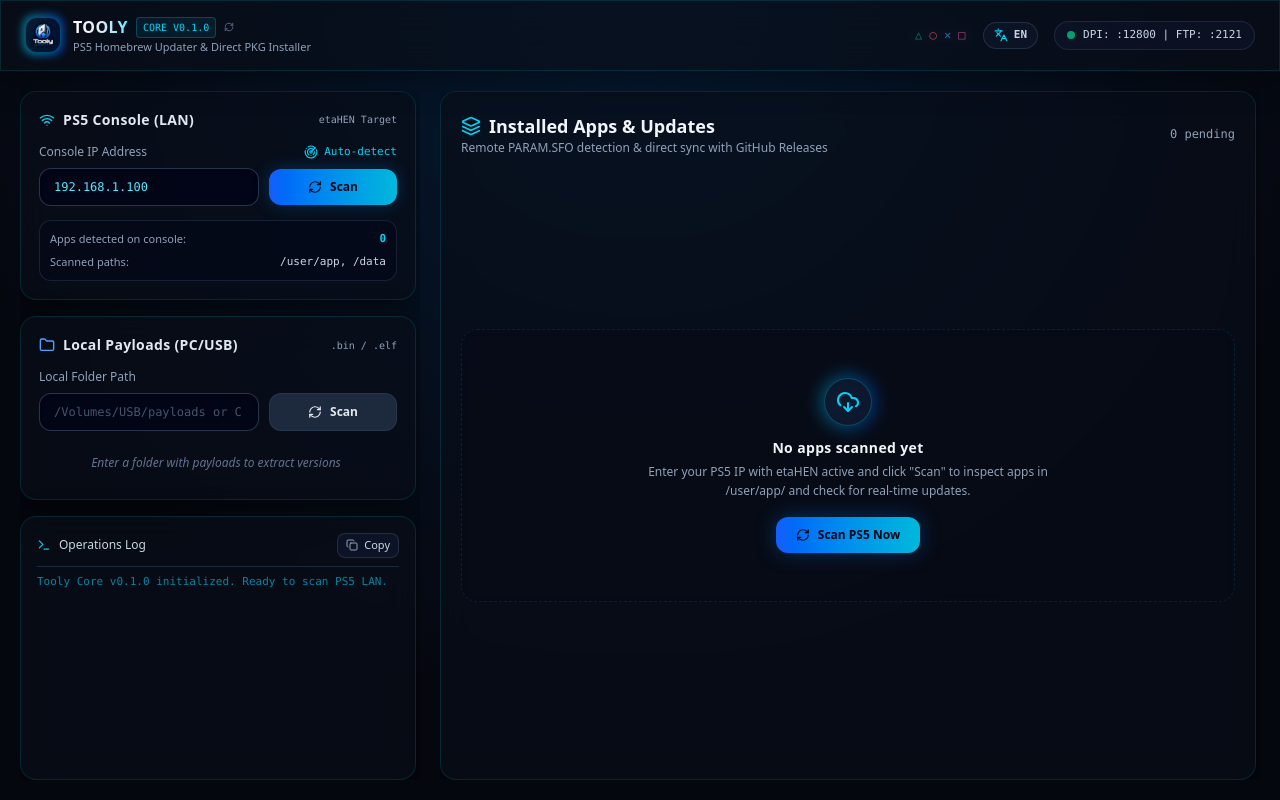
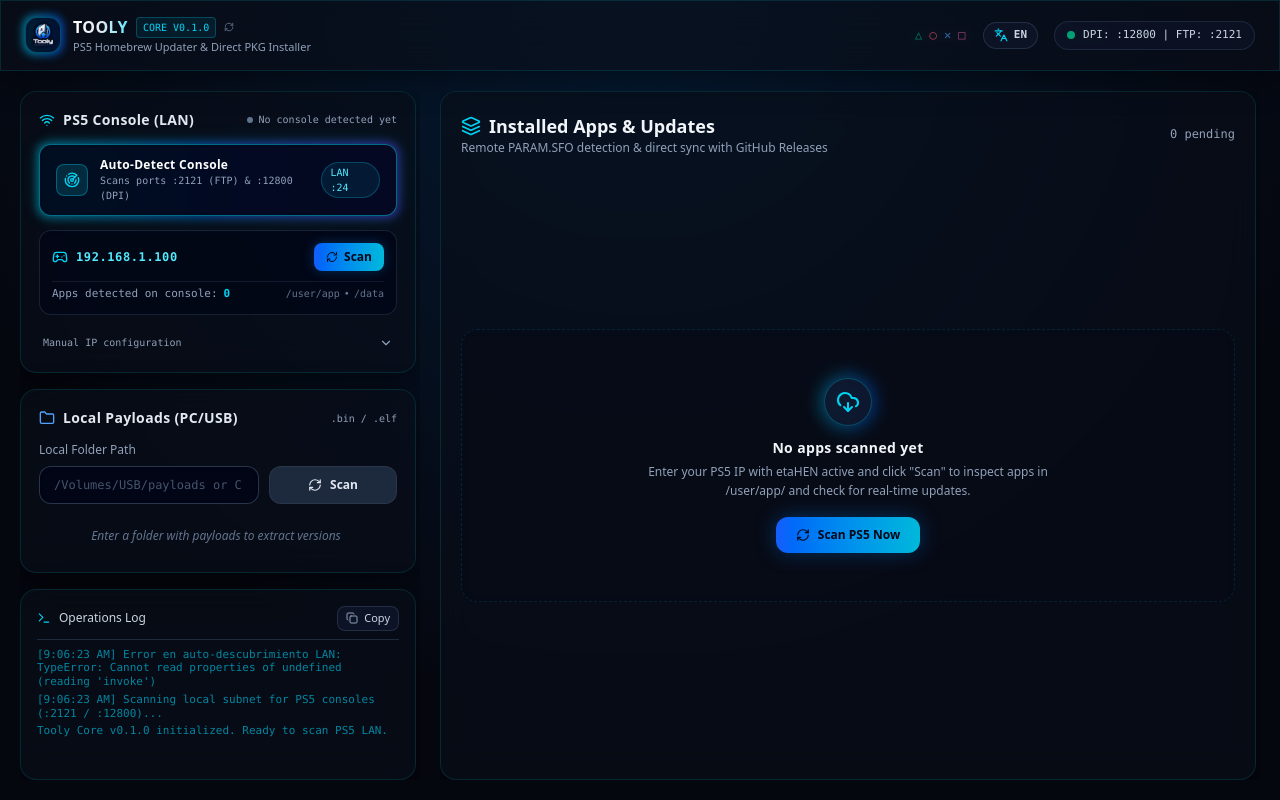
Before and after one commit to Thefederico/tooly, a React (Vite) app: page / in a window 1280 px wide. Built offline with nearby package versions, Linux system fonts and the light colour scheme.

Commit message:
feat(ui): prioritize auto-detection as primary console connection flow

```diff
--- a/src/components/dashboard.tsx
+++ b/src/components/dashboard.tsx
@@ -22,6 +22,11 @@ import {
   ArrowUpCircle,
   ExternalLink,
   Database,
+  ChevronDown,
+  ChevronUp,
+  Gamepad2,
+  CheckCircle,
+  AlertCircle,
 } from "lucide-react";
 import { ArchiveUpdatesModal } from "./archive-updates-modal";
 import { ArchiveOrgGameUpdate } from "../lib/types";
@@ -47,10 +52,12 @@ export function Dashboard() {
   };
 
   const [ps5Ip, setPs5Ip] = useState("192.168.1.100");
+  const [showManualIp, setShowManualIp] = useState(false);
   const [payloadDir, setPayloadDir] = useState("");
   const [isScanningFtp, setIsScanningFtp] = useState(false);
   const [isScanningPayloads, setIsScanningPayloads] = useState(false);
   const [isDiscovering, setIsDiscovering] = useState(false);
+  const [hasDiscoveredConsole, setHasDiscoveredConsole] = useState(false);
   const [updatingId, setUpdatingId] = useState<string | null>(null);
 
   const [installedApps, setInstalledApps] = useState<InstalledApp[]>([]);
@@ -112,12 +119,17 @@ export function Dashboard() {
     }
   };
 
-  // Auto-comprobación pasiva de versión de Tooly al cargar
+  // Auto-comprobación pasiva de versión de Tooly y auto-detección pasiva de consola LAN al montar
   useEffect(() => {
     handleCheckAppUpdate(true);
+    // Auto-detección pasiva en arranque para experiencia Zero-Config
+    const autoScanTimer = setTimeout(() => {
+      handleDiscoverPs5();
+    }, 600);
+    return () => clearTimeout(autoScanTimer);
   }, []);
 
-  // Auto-descubrimiento en subred LAN
+  // Auto-descubrimiento en subred LAN (Flujo Principal)
   const handleDiscoverPs5 = async () => {
     setIsDiscovering(true);
     addLog(t.logDiscovering);
@@ -128,8 +140,9 @@ export function Dashboard() {
       if (discovered.length > 0) {
         const selected = discovered[0];
         setPs5Ip(selected.ip);
+        setHasDiscoveredConsole(true);
         addLog(t.logDiscoveredSuccess(discovered.length, selected.ip));
-        // Opcional: auto-disparar escaneo si FTP está abierto
+        // Auto-disparar escaneo de aplicaciones si FTP está abierto
         if (selected.ftp_open) {
           setTimeout(() => {
             handleScanPs5WithIp(selected.ip);
@@ -555,57 +568,124 @@ export function Dashboard() {
       <main className="p-5 max-w-7xl mx-auto w-full flex-1 grid grid-cols-1 lg:grid-cols-12 gap-5 min-h-0 overflow-hidden">
         {/* Left Column: Console Connect & Local Directory (4 cols) */}
         <section className="lg:col-span-4 flex flex-col gap-4 min-h-0 overflow-y-auto pr-1">
-          {/* Box 1: PS5 Connection Card */}
-          <div className="glass-panel rounded-2xl p-4.5 flex flex-col gap-3.5 shrink-0">
+          {/* Box 1: PS5 Connection Card (Radar Auto-Detect First) */}
+          <div className="glass-panel rounded-2xl p-4.5 flex flex-col gap-3.5 shrink-0 relative overflow-hidden border border-cyan-500/20">
+            {/* Header */}
             <div className="flex items-center justify-between">
               <div className="flex items-center gap-2">
                 <Wifi className="w-4 h-4 text-cyan-400" />
                 <h2 className="font-semibold text-sm tracking-wide text-slate-200">{t.ps5Console}</h2>
               </div>
-              <span className="text-[10px] text-slate-400 font-mono">{t.etaHenTarget}</span>
+              <div className="flex items-center gap-1.5 font-mono text-[10px]">
+                <span className={`w-1.5 h-1.5 rounded-full ${hasDiscoveredConsole ? "bg-emerald-400 animate-pulse" : "bg-slate-500"}`}></span>
+                <span className={hasDiscoveredConsole ? "text-emerald-400 font-medium" : "text-slate-400"}>
+                  {hasDiscoveredConsole ? t.consoleFoundStatus : t.consoleNotFoundStatus}
+                </span>
+              </div>
             </div>
 
-            <div className="flex flex-col gap-2">
-              <div className="flex items-center justify-between">
-                <label className="text-xs text-slate-400 font-medium">{t.consoleIpLabel}</label>
+            {/* HERO CTA: Radar Auto-Detection Button */}
+            <div className="relative group">
+              <div className="absolute -inset-0.5 bg-gradient-to-r from-cyan-500 via-blue-600 to-indigo-600 rounded-xl blur-xs opacity-50 group-hover:opacity-100 transition duration-300"></div>
               <button
                 onClick={handleDiscoverPs5}
                 disabled={isDiscovering || isScanningFtp}
                 title={t.autoDetectTooltip}
-                  className="flex items-center gap-1.5 text-[11px] font-mono text-cyan-400 hover:text-cyan-300 disabled:opacity-50 cursor-pointer transition-colors"
+                className="relative w-full py-3 px-4 bg-slate-950/90 hover:bg-slate-900 border border-cyan-400/50 rounded-xl flex items-center justify-between transition-all cursor-pointer disabled:opacity-50 disabled:cursor-not-allowed text-left shadow-[0_0_20px_rgba(0,240,255,0.15)] group-hover:shadow-[0_0_25px_rgba(0,240,255,0.3)] active:scale-[0.99]"
               >
-                  <Radar className={`w-3.5 h-3.5 ${isDiscovering ? "animate-spin text-cyan-300" : ""}`} />
-                  <span>{isDiscovering ? t.autoDetecting : t.autoDetect}</span>
+                <div className="flex items-center gap-3">
+                  <div className="w-8 h-8 rounded-lg bg-cyan-950/80 border border-cyan-500/40 flex items-center justify-center shrink-0">
+                    <Radar className={`w-4 h-4 text-cyan-400 ${isDiscovering ? "animate-spin text-cyan-300" : "group-hover:scale-110 transition-transform"}`} />
+                  </div>
+                  <div>
+                    <div className="text-xs font-bold text-white tracking-wide flex items-center gap-2">
+                      <span>{isDiscovering ? t.autoDetectRadarScanning : t.autoDetectRadarBtn}</span>
+                    </div>
+                    <div className="text-[10px] text-slate-400 font-mono">
+                      {t.autoDetectRadarSubtext}
+                    </div>
+                  </div>
+                </div>
+
+                <div className="flex items-center gap-1.5">
+                  <span className="text-[10px] font-mono uppercase px-2 py-0.5 rounded-full bg-cyan-500/10 border border-cyan-500/30 text-cyan-300">
+                    LAN :24
+                  </span>
+                </div>
               </button>
             </div>
-              <div className="flex items-center gap-2.5">
+
+            {/* Target Console State Card */}
+            <div className="bg-slate-950/70 rounded-xl p-3 border border-slate-800/80 flex flex-col gap-2.5">
+              <div className="flex items-center justify-between">
+                <div className="flex items-center gap-2">
+                  <Gamepad2 className="w-4 h-4 text-cyan-400 shrink-0" />
+                  <span className="text-xs font-mono font-semibold text-cyan-300 tracking-wider">
+                    {ps5Ip || "192.168.1.xxx"}
+                  </span>
+                </div>
+
+                <button
+                  onClick={handleScanPs5}
+                  disabled={isScanningFtp || isDiscovering || !ps5Ip}
+                  className="px-3 py-1.5 bg-gradient-to-r from-blue-600 to-cyan-500 hover:from-blue-500 hover:to-cyan-400 active:scale-[0.98] text-slate-950 font-bold rounded-lg text-xs flex items-center gap-1.5 transition-all shadow-[0_0_12px_rgba(0,112,209,0.35)] disabled:opacity-50 disabled:cursor-not-allowed cursor-pointer shrink-0"
+                >
+                  <RefreshCw className={`w-3 h-3 shrink-0 ${isScanningFtp ? "animate-spin" : ""}`} />
+                  <span>{isScanningFtp ? t.scanning : t.scan}</span>
+                </button>
+              </div>
+
+              {/* Status footer with apps count */}
+              <div className="flex items-center justify-between text-[11px] text-slate-400 pt-1 border-t border-slate-800/60 font-mono">
+                <div className="flex items-center gap-1.5">
+                  <span>{t.appsDetected}</span>
+                  <span className="text-cyan-400 font-bold">{installedApps.length}</span>
+                </div>
+                <div className="flex items-center gap-1 text-[10px] text-slate-500">
+                  <span>/user/app</span>
+                  <span>•</span>
+                  <span>/data</span>
+                </div>
+              </div>
+            </div>
+
+            {/* Collapsible Manual IP Override */}
+            <div className="pt-0.5">
+              <button
+                onClick={() => setShowManualIp(!showManualIp)}
+                className="flex items-center justify-between w-full text-[11px] text-slate-400 hover:text-slate-300 py-1 px-1 transition-colors cursor-pointer group"
+              >
+                <span className="group-hover:text-cyan-400 font-mono text-[10px] transition-colors">
+                  {t.manualIpToggle}
+                </span>
+                {showManualIp ? (
+                  <ChevronUp className="w-3.5 h-3.5 text-slate-400 group-hover:text-cyan-400" />
+                ) : (
+                  <ChevronDown className="w-3.5 h-3.5 text-slate-400 group-hover:text-cyan-400" />
+                )}
+              </button>
+
+              {showManualIp && (
+                <div className="mt-2 flex items-center gap-2">
                   <input
                     type="text"
                     value={ps5Ip}
                     onChange={(e) => setPs5Ip(e.target.value)}
                     placeholder="192.168.1.xxx"
-                  className="flex-1 bg-slate-950/90 border border-slate-700/80 rounded-xl px-3.5 py-2.5 text-xs font-mono text-cyan-300 placeholder:text-slate-600 focus:outline-none focus:border-cyan-400 focus:ring-1 focus:ring-cyan-400/30 transition-all shadow-inner"
+                    className="flex-1 bg-slate-950/90 border border-slate-700/80 rounded-xl px-3 py-2 text-xs font-mono text-cyan-300 placeholder:text-slate-600 focus:outline-none focus:border-cyan-400 focus:ring-1 focus:ring-cyan-400/30 transition-all shadow-inner"
                   />
                   <button
-                  onClick={handleScanPs5}
-                  disabled={isScanningFtp || isDiscovering}
-                  className="w-32 py-2.5 px-3 bg-gradient-to-r from-blue-600 to-cyan-500 hover:from-blue-500 hover:to-cyan-400 active:scale-[0.98] text-slate-950 font-bold rounded-xl text-xs flex items-center justify-center gap-2 transition-all shadow-[0_0_16px_rgba(0,112,209,0.35)] disabled:opacity-50 disabled:cursor-not-allowed cursor-pointer shrink-0"
+                    onClick={() => {
+                      setHasDiscoveredConsole(true);
+                      handleScanPs5();
+                    }}
+                    disabled={isScanningFtp || !ps5Ip.trim()}
+                    className="px-3 py-2 bg-slate-800 hover:bg-slate-700 text-slate-200 hover:text-white font-medium rounded-xl text-xs transition-all cursor-pointer disabled:opacity-50"
                   >
-                  <RefreshCw className={`w-3.5 h-3.5 shrink-0 ${isScanningFtp ? "animate-spin" : ""}`} />
-                  <span className="truncate">{isScanningFtp ? t.scanning : t.scan}</span>
+                    OK
                   </button>
                 </div>
-            </div>
-
-            <div className="bg-slate-950/50 rounded-xl p-2.5 border border-slate-800/80 text-[11px] flex flex-col gap-1.5 text-slate-400">
-              <div className="flex justify-between">
-                <span>{t.appsDetected}</span>
-                <span className="font-mono text-cyan-400 font-bold">{installedApps.length}</span>
-              </div>
-              <div className="flex justify-between">
-                <span>{t.scannedPaths}</span>
-                <span className="font-mono text-slate-300">/user/app, /data</span>
-              </div>
+              )}
             </div>
           </div>
 
--- a/src/lib/i18n.ts
+++ b/src/lib/i18n.ts
@@ -27,6 +27,13 @@ export const translations = {
     autoDetect: "Auto-detect",
     autoDetecting: "Detecting...",
     autoDetectTooltip: "Scan local LAN subnet (/24) for active PS5 consoles (:2121 / :12800)",
+    autoDetectRadarBtn: "Auto-Detect Console",
+    autoDetectRadarScanning: "Searching LAN Subnet...",
+    autoDetectRadarSubtext: "Scans ports :2121 (FTP) & :12800 (DPI)",
+    manualIpToggle: "Manual IP configuration",
+    consoleFoundStatus: "Console detected on LAN",
+    consoleNotFoundStatus: "No console detected yet",
+    rescanRadar: "Scan Subnet Again",
     appsDetected: "Apps detected on console:",
     scannedPaths: "Scanned paths:",
 
@@ -114,6 +121,13 @@ export const translations = {
     autoDetect: "Auto-detectar",
     autoDetecting: "Buscando...",
     autoDetectTooltip: "Escanear la subred LAN (/24) buscando consolas PS5 activas (:2121 / :12800)",
+    autoDetectRadarBtn: "Auto-Detectar Consola",
+    autoDetectRadarScanning: "Buscando en la subred LAN...",
+    autoDetectRadarSubtext: "Escanea puertos :2121 (FTP) y :12800 (DPI)",
+    manualIpToggle: "Configuración manual de IP",
+    consoleFoundStatus: "Consola detectada en LAN",
+    consoleNotFoundStatus: "Sin consola detectada aún",
+    rescanRadar: "Volver a buscar en subred",
     appsDetected: "Apps detectadas en consola:",
     scannedPaths: "Rutas escaneadas:",
 
```
Lines whose indentation alone changed are shown as unchanged.
